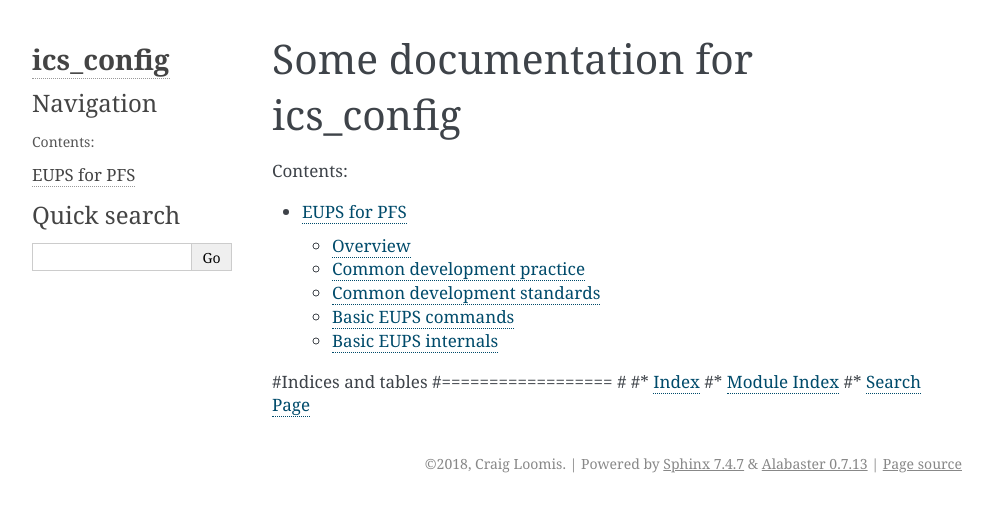
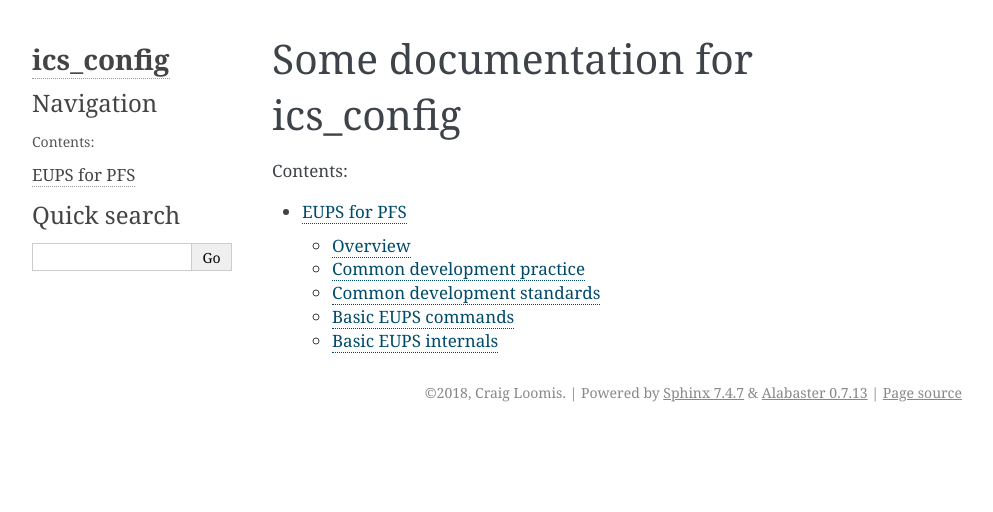
Before and after one commit to Subaru-PFS/ics_config, a Sphinx documentation site: the page built from doc/index.rst, in a window 1280 px wide. Shown: the top 512 px of the page, without its empty margins (148-1141 px from the left). Built offline with Sphinx 7.4.7, drawn with Linux system fonts in a browser that asks for light colours.

Commit message:
More doc changes

```diff
--- a/doc/index.rst
+++ b/doc/index.rst
@@ -13,9 +13,9 @@ Some documentation for ics_config
    eups
 
 
-#Indices and tables
-#==================
-#
-#* :ref:`genindex`
-#* :ref:`modindex`
-#* :ref:`search`
+.. Indices and tables
+.. ==================
+..
+.. * :ref:`genindex`
+.. * :ref:`modindex`
+.. * :ref:`search`
```
